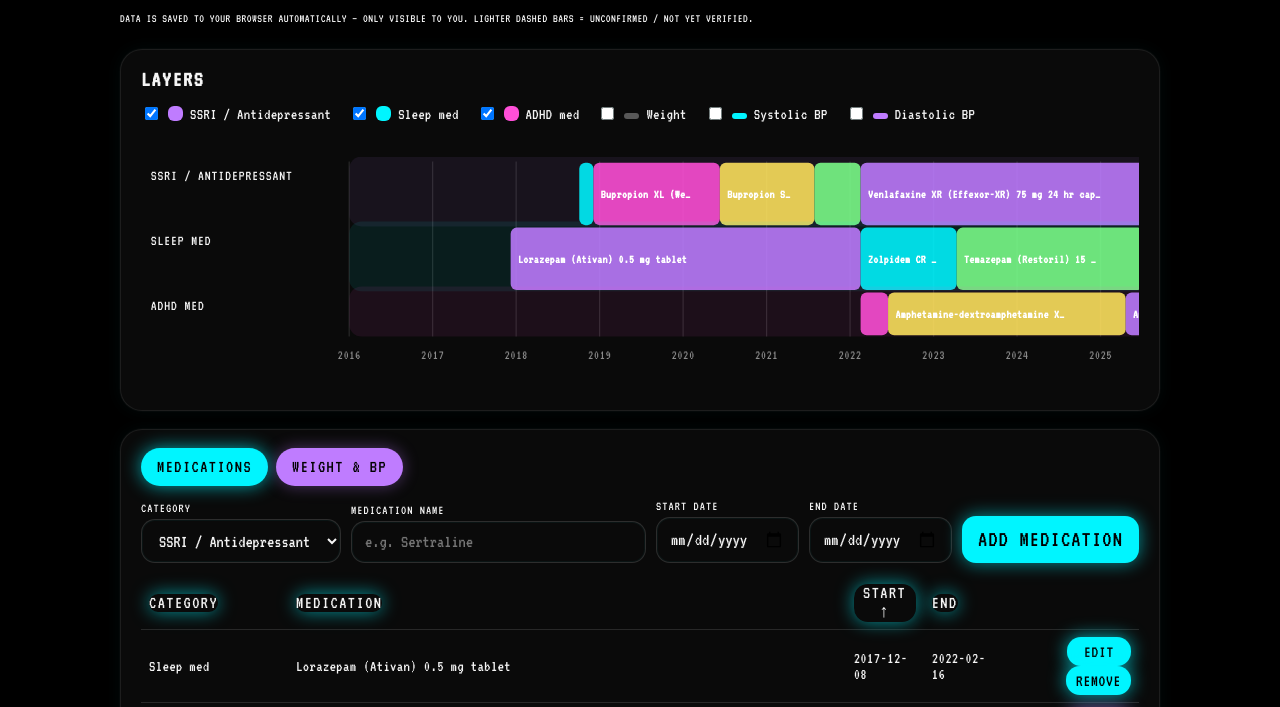
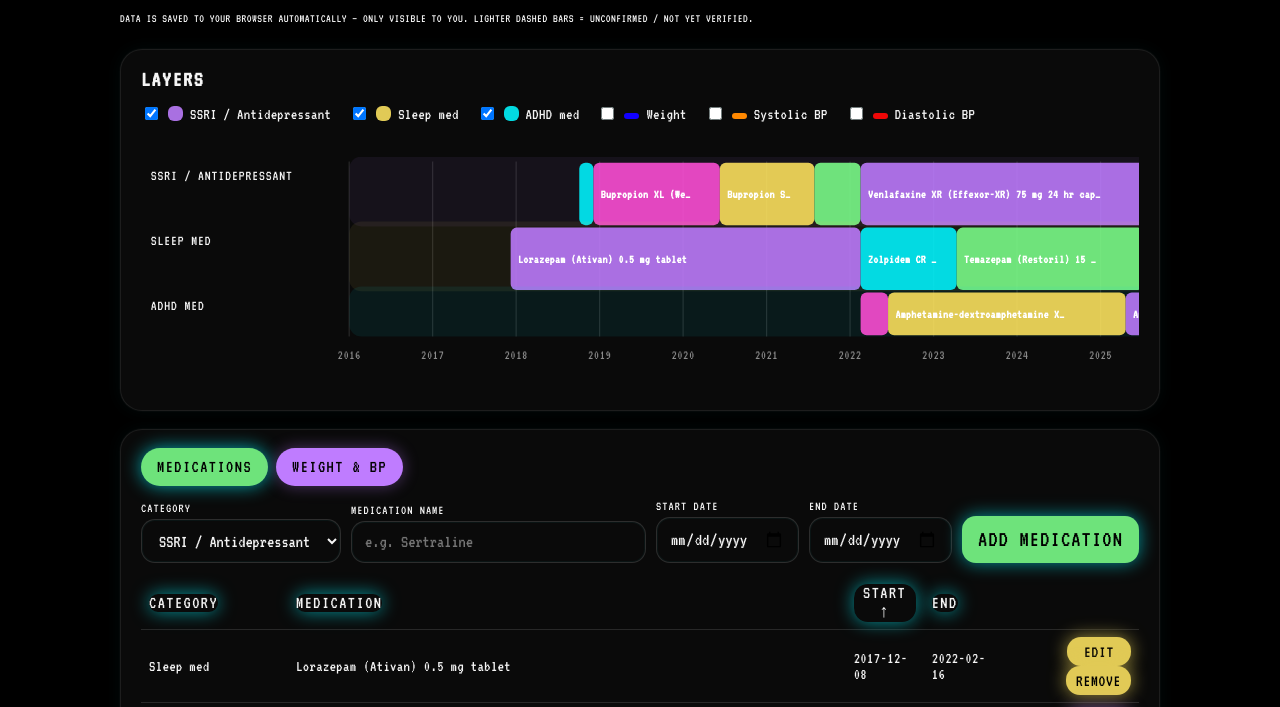
Before and after one commit to HippieHaley/health-vialink, a plain HTML site: page index.html in a window 1280 px wide. Shown: the part 58-765 px from the top of the page. Drawn offline with Linux system fonts and the light colour scheme.

Commit message:
manual color

```diff
--- a/index.html
+++ b/index.html
@@ -13,13 +13,13 @@
     --ink: #f5f5f5;
     --muted: #8a8a8a;
     --line: rgba(255,255,255,0.12);
-    --teal: #00f5ff;
-    --ssri: #bf7cff;
-    --sleep: #00f5ff;
-    --adhd: #ff4fd8;
-    --weight: #585858;
-    --systolic: #00f5ff;
-    --diastolic: #bf7cff;
+    --teal: #6ee37b;
+    --ssri: #a970e1;
+    --sleep: #e1ca56;
+    --adhd: #02dae1;
+    --weight: #1100ff;
+    --systolic: #ff8800;
+    --diastolic: #ee0707;
     --radius: 18px;
     --shadow: rgba(0, 0, 0, 0);
   }
```
